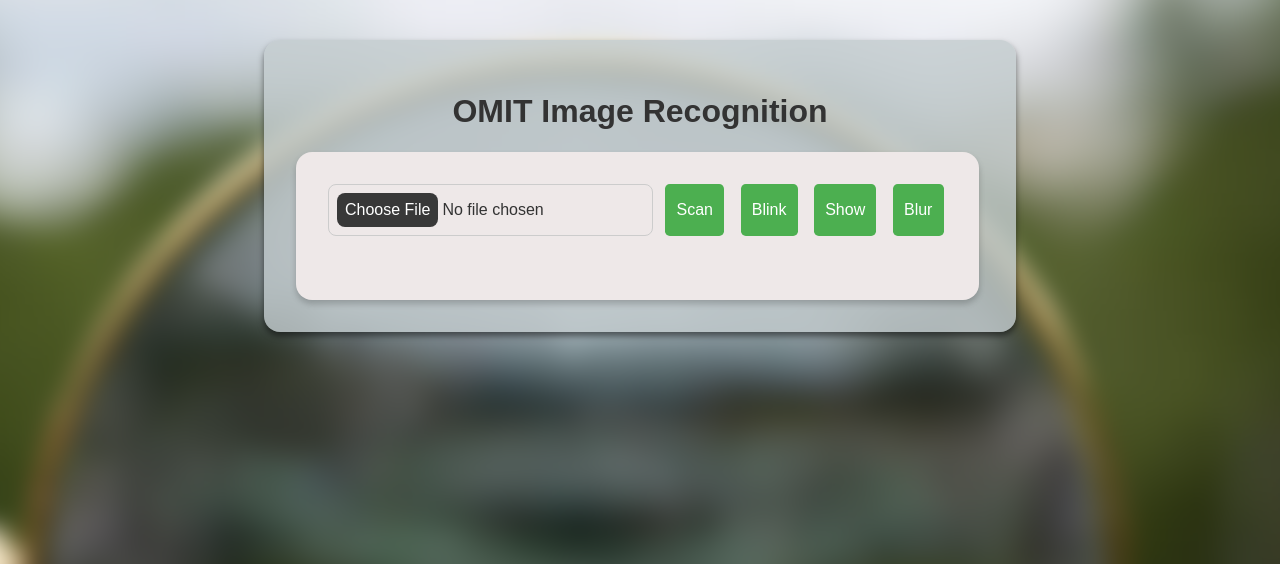
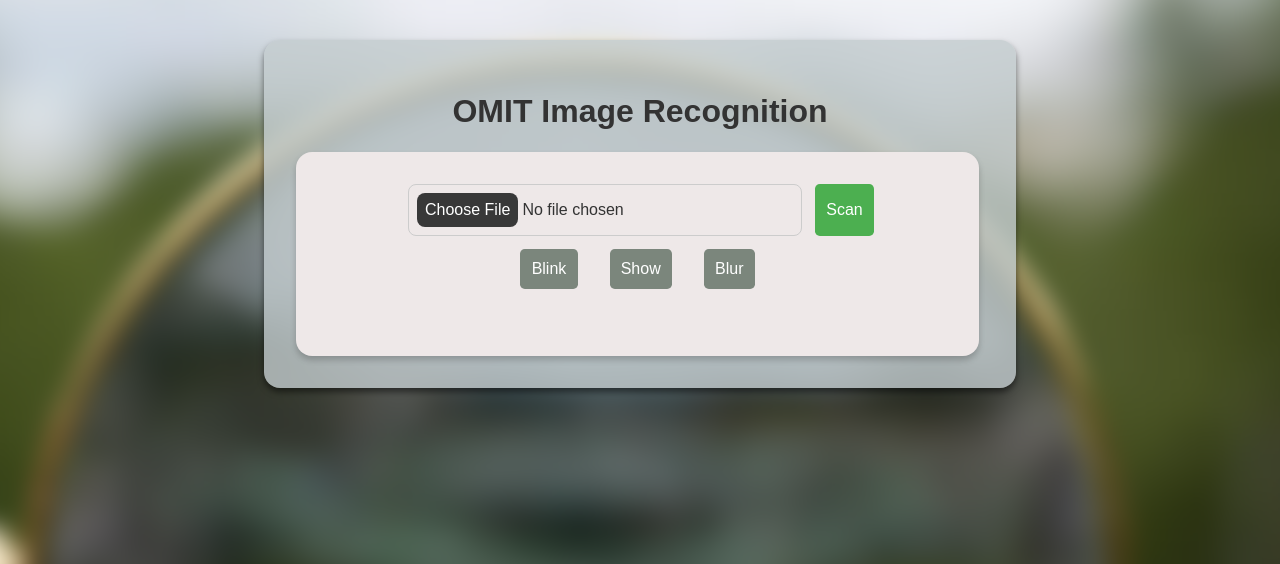
Before and after one commit to j96I/OMIT, a Flask app: page / in a window 1280 px wide. Shown: the top 564 px of the page. Run offline with Flask 3, Linux system fonts and the light colour scheme.

Commit message:
UI redesign

```diff
--- a/src/static/css/styles.css
+++ b/src/static/css/styles.css
@@ -28,9 +28,10 @@ form {
 }
 
 .upload-container {
+    margin-left: 5rem;
     gap: 0.8rem;
     display: grid;
-    grid-template-columns: repeat(5, auto);
+    grid-template-columns: repeat(2, auto);
 }
 
 #form-title {
@@ -38,8 +39,8 @@ form {
 }
 
 #image-preview {
-    margin-top: 1rem;
-    margin-bottom: 1rem;
+    padding-top: 1.2rem;
+    padding-bottom: 1rem;
     filter: blur(15px);  /* present the image blurred by default, for safety */
 }
 
@@ -80,6 +81,22 @@ button:hover {
     background-color: #45a049;
 }
 
+.feature-buttons {
+    background-color: #7b867c;
+}
+
+.feature-buttons:hover {
+    background-color: #505751;
+}
+
+.feature-button-container {
+    padding-top: 0.8rem;
+    display: flex;
+    flex-direction: row;
+    justify-content: center;
+    gap: 2rem;
+}
+
 #tag-display {
     gap: 1rem;
     display: flex;
--- a/src/templates/index.html
+++ b/src/templates/index.html
@@ -31,9 +31,11 @@
           name="file"
           onchange="previewImage(event)">
           <button type="submit">Scan</button>
-          <button onclick="blinkPreview(event)">Blink</button>
-          <button onclick="showPreview(event)">Show</button>
-          <button onclick="blurPreview(event)">Blur</button>
+        </div>
+        <div class="feature-button-container">
+          <button class="feature-buttons" type="button" onclick="blinkPreview(event)">Blink</button>
+          <button class="feature-buttons" type="button" onclick="showPreview(event)">Show</button>
+          <button class="feature-buttons" type="button" onclick="blurPreview(event)">Blur</button>
         </div>
 
       <div id="image-preview"></div>
```
